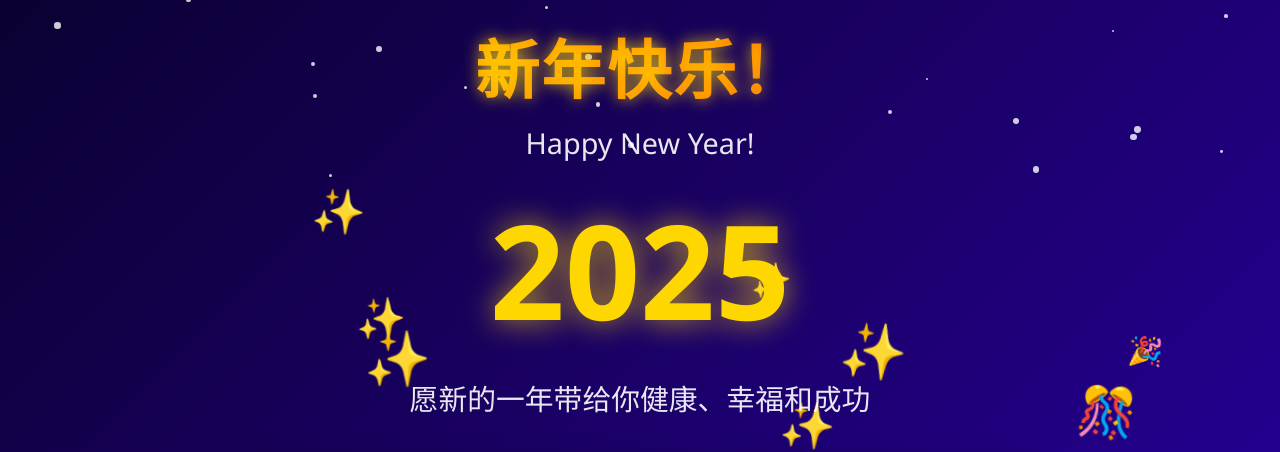
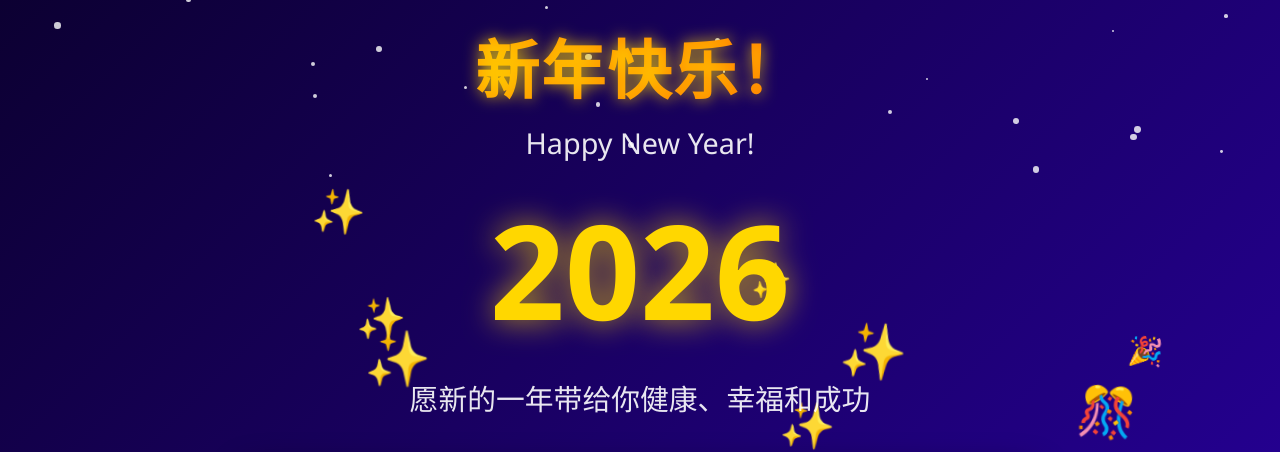
Before and after one commit to lantean600/LanteanNote, a Jekyll site: the page built from index.md, in a window 1280 px wide. Shown: the top 452 px of the page. Built offline with Jekyll 4.4.1, drawn with Linux system fonts in a browser that asks for light colours.

Commit message:
Update NewYear.html

```diff
--- a/_layouts/NewYear.html
+++ b/_layouts/NewYear.html
@@ -3,7 +3,7 @@
 <head>
     <meta charset="UTF-8">
     <meta name="viewport" content="width=device-width, initial-scale=1.0">
-    <title>新年快乐！2025</title>
+    <title>新年快乐！2026</title>
     <link rel="stylesheet" href="https://cdnjs.cloudflare.com/ajax/libs/font-awesome/6.4.0/css/all.min.css">
     <style>
         * {
@@ -305,7 +305,7 @@
         <header>
             <h1>新年快乐！</h1>
             <p class="subtitle">Happy New Year!</p>
-            <div class="year">2025</div>
+            <div class="year">2026</div>
             <p class="subtitle">愿新的一年带给你健康、幸福和成功</p>
         </header>
 
```
